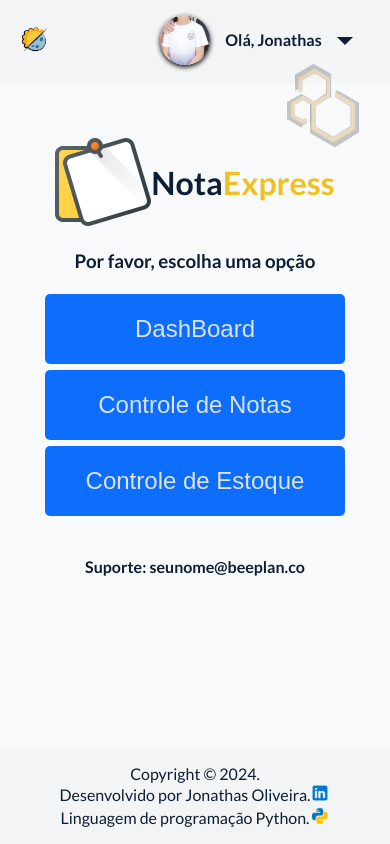
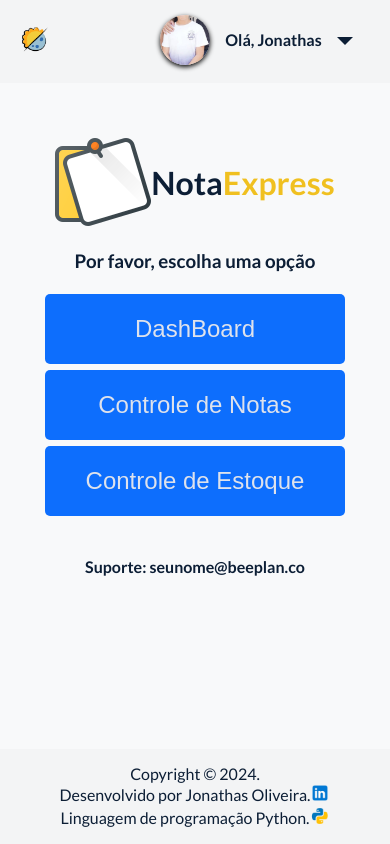
Before and after one commit to JonathasOliveira87/NotaExpress, a Django app: page / in a window 390 px wide. Run offline with Django 5.2, Linux system fonts and the light colour scheme; a user stored in the database is signed in; data comes from the database, SQL or seed files in the repository.

Commit message:
Update global.css

```diff
--- a/static/css/global.css
+++ b/static/css/global.css
@@ -39,14 +39,14 @@
 body::before {
     content: "";
     position: fixed;
-    top: 0;
-    left: 0;
-    width: 90%;
+    top: 150px;
+    right: 70px;
+    width: 100%;
     height: 100%;
     background-image: url('/static/img/bp.png');
     background-repeat: no-repeat;
-    background-size: 45%;
-    background-position: right;
+    background-size: 450px;
+    background-position: top right;
     opacity: 0.3;
     z-index: -1;
 }
@@ -195,12 +195,10 @@ footer img {
 
 
 
-/* Estilos para dispositivos móveis (largura máxima de 600px, por exemplo) */
-@media only screen and (max-width: 600px) {
+/* Estilos para dispositivos móveis (largura máxima de 600px) */
+@media only screen and (max-width: 1400px) {
     body::before {
-        width: 92%;
-        height: 25%;
-        background-size: 20%;
+        display: none;
     }
 
 
```
